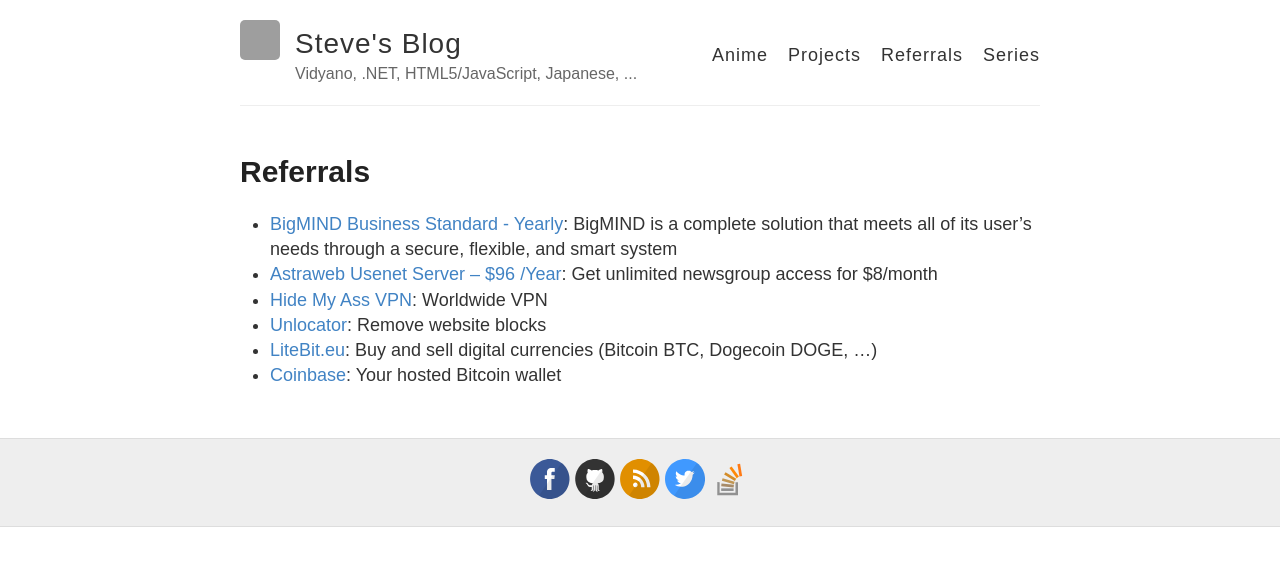
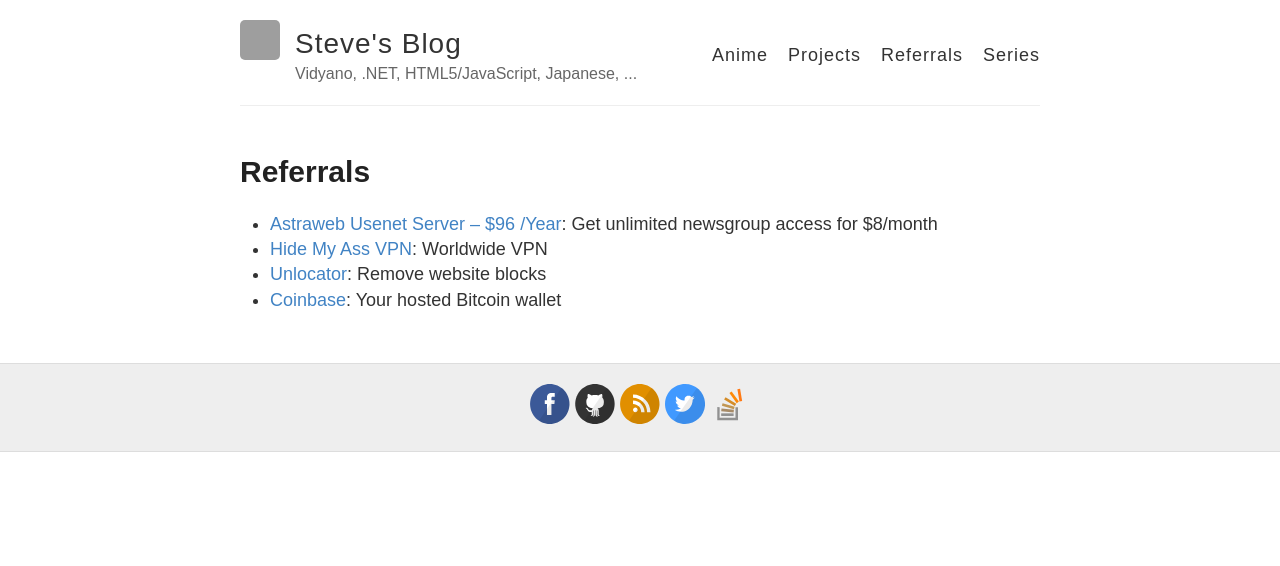
Before and after one commit to stevehansen/stevehansen.github.io, a Jekyll site: the page built from referrals.md, in a window 1280 px wide. Shown: the top 566 px of the page. Built offline with Jekyll 4.4.1, drawn with Linux system fonts in a browser that asks for light colours; grey boxes are pictures that could not be loaded.

Commit message:
Removed BigMIND and LiteBit

```diff
--- a/referrals.md
+++ b/referrals.md
@@ -5,9 +5,7 @@
 permalink: /referrals/
 nav: true
 ---
-* <a href="https://secure.2checkout.com/order/checkout.php?PRODS=18873438&QTY=1&AFFILIATE=97120&CART=1">BigMIND Business Standard - Yearly</a>: BigMIND is a complete solution that meets all of its user’s needs through a secure, flexible, and smart system
 * <a href="http://affiliate.astraweb.com/10883-2-3-2.html" target="_blank">Astraweb Usenet Server &#8211; $96 /Year</a>: Get unlimited newsgroup access for $8/month
 * <a href="https://www.hidemyass.com/vpn/r1346/" target="_blank">Hide My Ass VPN</a>: Worldwide VPN
 * <a href="https://unlocator.com/account/aff/go/jvxpuulvPQFJBpYNCvJE" target="_blank">Unlocator</a>: Remove website blocks
-* <a href="https://litebit.eu/registration/nl/32748M8myk/" target="_blank">LiteBit.eu</a>: Buy and sell digital currencies (Bitcoin BTC, Dogecoin DOGE, ...)
 * [Coinbase](https://coinbase.com/?r=5325fb95481ac818c00003eb&utm_campaign=user-referral&src=referral-link): Your hosted Bitcoin wallet
```
